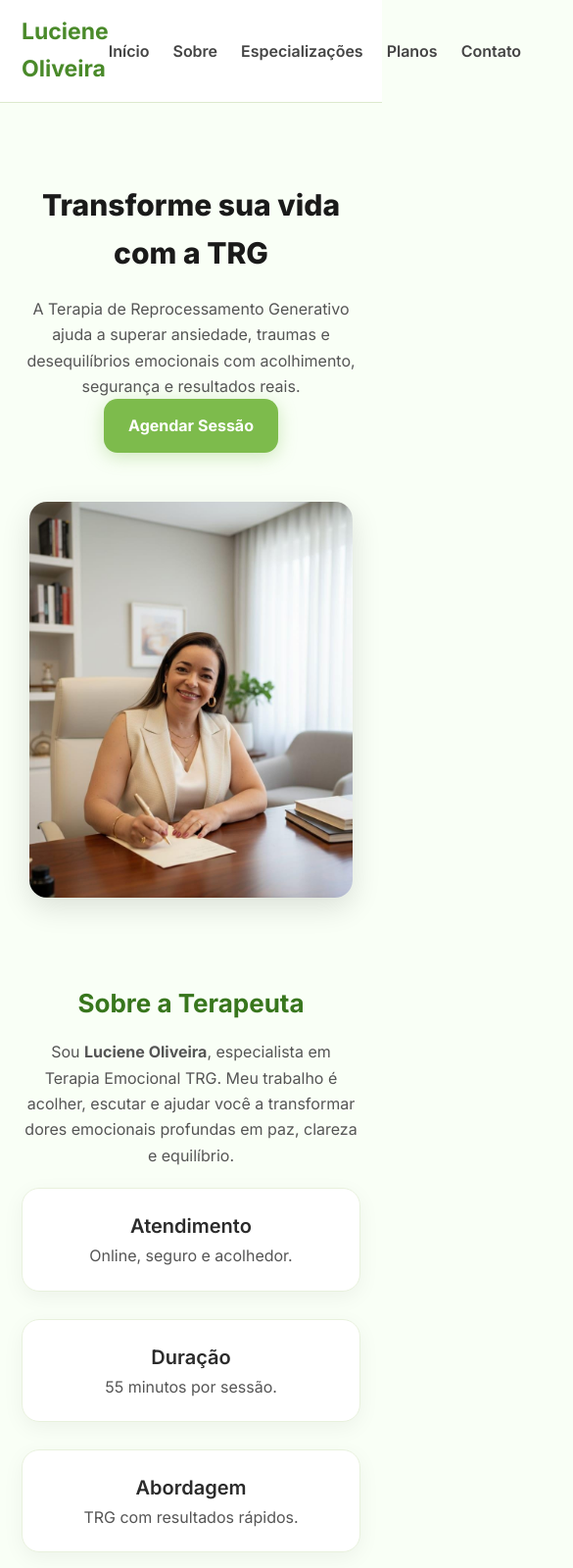
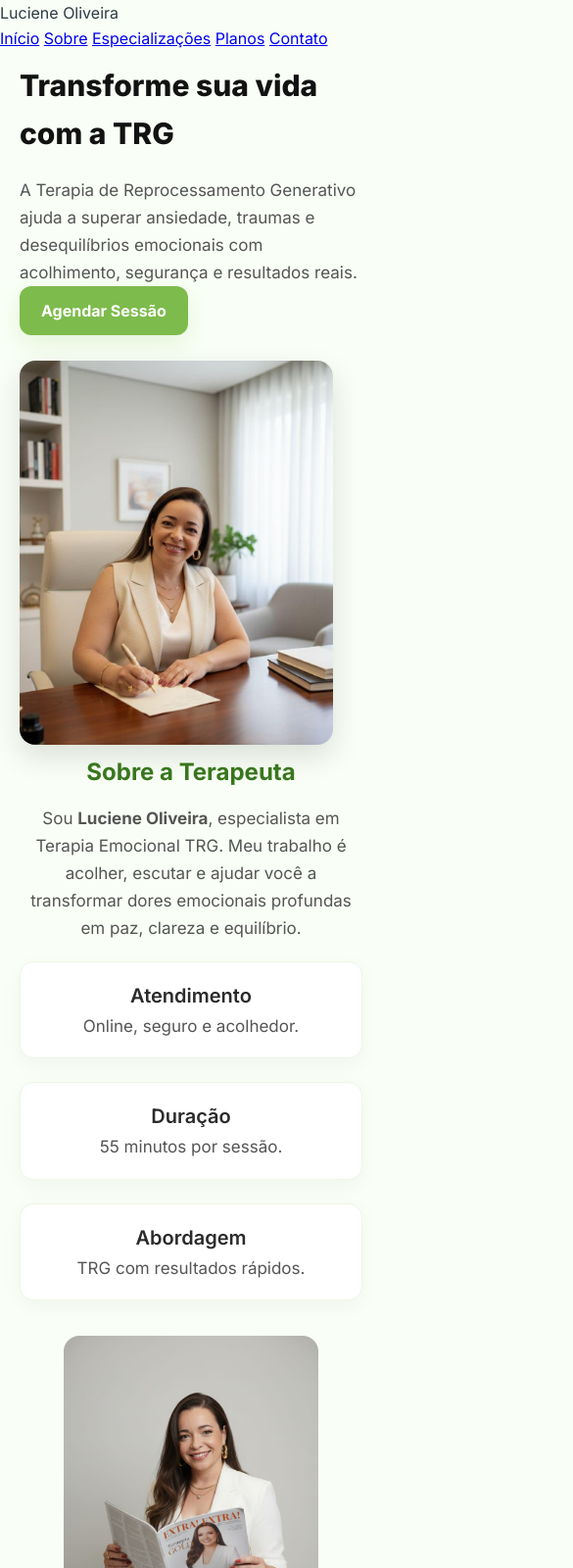
Before and after one commit to henriq-ycler-js/Luciene-terapeuta, a website: page index.html in a window 390 px wide. Shown: the top 1600 px of the page at 98% size, 585 px wide, since content can reach past the window. Drawn offline with Linux system fonts and the light colour scheme.

Commit message:
Atualizar o style.css

```diff
--- a/style.css
+++ b/style.css
@@ -1,240 +1,109 @@
+
+
 /* RESET GLOBAL */
-* {
-    margin: 0;
-    padding: 0;
-    box-sizing: border-box;
-}
+*{margin:0;padding:0;box-sizing:border-box}
+html{scroll-behavior:smooth}
+body{font-family:'Inter',Arial,sans-serif;background:#f9fff6;color:#2e3a45;line-height:1.65;-webkit-font-smoothing:antialiased}
 
-html {
-    scroll-behavior: smooth;
-}
+/* CONTAINERS */
+.container{max-width:1100px;margin:0 auto;padding:0 20px}
+section{max-width:1100px;margin:80px auto;padding:0 22px}
 
-body {
-    font-family: 'Inter', Arial, sans-serif;
-    background: #f9fff6;
-    color: #2e3a45;
-    line-height: 1.65;
-}
-
-/* CONTAINERS GERAIS */
-section {
-    max-width: 1100px;
-    margin: 80px auto;
-    padding: 0 22px;
-}
-
-/* TÍTULOS */
-h1 {
-    font-size: 44px;
-    font-weight: 800;
-    color: #1a1a1a;
-    margin-bottom: 18px;
-}
-
-h2 {
-    font-size: 32px;
-    font-weight: 700;
-    color: #38761d;
-    margin-bottom: 14px;
-}
-
-h3 {
-    font-size: 20px;
-    font-weight: 600;
-    color: #2b2b2b;
-}
-
-p {
-    font-size: 17px;
-    color: #555;
-}
-
-/* ANIMAÇÃO */
-.fade {
-    opacity: 0;
-    transform: translateY(25px);
-    animation: fadeUp 0.9s ease forwards;
-}
-@keyframes fadeUp {
-    to { opacity: 1; transform: translateY(0); }
-}
+/* TIPOGRAFIA */
+h1{font-size:44px;font-weight:800;color:#121212;margin-bottom:18px}
+h2{font-size:32px;font-weight:700;color:#38761d;margin-bottom:14px}
+h3{font-size:20px;font-weight:600;color:#2b2b2b}
+p{font-size:17px;color:#555}
 
 /* CABEÇALHO */
-header {
-    position: sticky;
-    top: 0;
-    background: rgba(255,255,255,0.92);
-    backdrop-filter: blur(14px);
-    border-bottom: 1px solid #dce9cd;
-    padding: 14px 0;
-    z-index: 20;
+.header {
+  position:sticky;top:0;background:rgba(255,255,255,0.94);backdrop-filter:blur(12px);border-bottom:1px solid #e6f0de;z-index:40;
 }
+.header .container-flex{display:flex;align-items:center;justify-content:space-between;padding:14px 22px;max-width:1100px;margin:0 auto}
+.logo{font-weight:700;color:#3f7f2d;font-size:20px}
 
-header .container-flex {
-    max-width: 1100px;
-    margin: auto;
-    padding: 0 22px;
-    display: flex;
-    justify-content: space-between;
-    align-items: center;
-}
+/* NAV DESKTOP */
+.nav-desktop{display:flex;gap:20px}
+.nav-desktop a{color:#444;text-decoration:none;font-weight:600;padding:7px 6px;border-radius:8px;transition:.18s}
+.nav-desktop a:hover{color:#2f6f1f;background:rgba(127,179,88,0.07)}
 
-.header-left span {
-    font-size: 23px;
-    font-weight: 700;
-    color: #4a8a2a;
-}
+/* HAMBURGER (mobile) */
+.hamburger{display:none;cursor:pointer;width:44px;height:44px;border-radius:10px;align-items:center;justify-content:center}
+.hamburger .bar{width:22px;height:2px;background:#2f6f1f;display:block;position:relative;transition:transform .2s}
+.hamburger .bar::before,.hamburger .bar::after{content:"";position:absolute;left:0;right:0;height:2px;background:#2f6f1f}
+.hamburger .bar::before{top:-7px}
+.hamburger .bar::after{bottom:-7px}
 
-/* MENU */
-header nav {
-    display: flex;
-    gap: 24px;
-}
-
-header nav a {
-    text-decoration: none;
-    color: #444;
-    font-weight: 600;
-    transition: .25s;
-}
-
-header nav a:hover {
-    color: #4a8a2a;
-    transform: translateY(-1px);
-}
+/* SIDEBAR MOBILE */
+.sidebar { position: fixed; right: -320px; top:0; width:320px; height:100vh; background:#fff; box-shadow:-18px 0 40px rgba(0,0,0,0.08); transition:right .28s; z-index:50; padding:28px;}
+.sidebar.open{right:0}
+.sidebar .close{display:flex;justify-content:flex-end}
+.sidebar nav{display:flex;flex-direction:column;gap:16px;margin-top:12px}
+.sidebar a{color:#1f4f15;text-decoration:none;font-weight:700;padding:10px;border-radius:10px}
+.sidebar a:hover{background:#f2fbec}
 
 /* BOTÕES */
-.btn {
-    display: inline-block;
-    padding: 14px 25px;
-    background: #7DBB4C;
-    color: white;
-    font-weight: 700;
-    border-radius: 14px;
-    text-decoration: none;
-    box-shadow: 0 4px 18px rgba(125,187,76,0.35);
-    transition: .25s ease;
-}
-
-.btn:hover {
-    background: #4a8a2a;
-    box-shadow: 0 6px 22px rgba(74,138,42,0.4);
-    transform: translateY(-2px);
-}
-
-/* GRID FLEXÍVEL */
-.grid, .contato-grid {
-    display: grid;
-    grid-template-columns: repeat(auto-fit, minmax(280px,1fr));
-    gap: 28px;
-}
+.btn{display:inline-block;padding:12px 22px;background:#7DBB4C;color:#fff;border-radius:12px;text-decoration:none;font-weight:700;box-shadow:0 8px 26px rgba(125,187,76,0.18);transition:all .18s}
+.btn:hover{transform:translateY(-3px);background:#4a8a2a}
 
 /* BANNER */
-.banner {
-    display: grid;
-    grid-template-columns: 1fr 440px;
-    gap: 50px;
-    align-items: center;
+.banner{display:grid;grid-template-columns:1fr 440px;gap:40px;align-items:center;padding-top:10px}
+.banner img{width:100%;border-radius:16px;box-shadow:0 12px 30px rgba(0,0,0,0.12);object-fit:cover}
+
+/* SOBRE / CARDS */
+.sobre{display:flex;gap:36px;align-items:center}
+.sobre img{width:320px;border-radius:16px}
+.grid{display:grid;grid-template-columns:repeat(auto-fit,minmax(240px,1fr));gap:24px;margin-top:18px}
+.card{background:#fff;padding:18px;border-radius:14px;border:1px solid #eef6e7;box-shadow:0 6px 22px rgba(0,0,0,0.04);transition:transform .2s}
+.card:hover{transform:translateY(-6px)}
+
+/* PLANOS - layout */
+.plano{display:flex;justify-content:space-between;align-items:center;padding:20px;border-radius:14px;background:#fff;border:1px solid #eaf4df;box-shadow:0 8px 28px rgba(0,0,0,0.04);margin-top:18px}
+.plano .price{font-weight:800;font-size:22px;color:#213e16}
+.plano .meta{color:#6b6b6b}
+
+/* FORMULÁRIO PREMIUM (TYPE 2) */
+.form-wrap{max-width:680px;margin:18px auto 0;padding:22px;border-radius:14px;background:#fff;border:1px solid #eaf4df;box-shadow:0 10px 30px rgba(0,0,0,0.05)}
+.field{position:relative;margin-bottom:16px}
+.field input[type="text"], .field input[type="tel"], .field input[type="date"], .field input[type="time"], .field textarea, .field select{
+  width:100%;padding:14px 14px;border-radius:10px;border:1px solid #e6efd8;background:transparent;font-size:15px;outline:none;transition:box-shadow .12s
 }
+.field input:focus, .field textarea:focus, .field select:focus{box-shadow:0 6px 18px rgba(125,187,76,0.12);border-color:#cfe7ba}
+.field label{position:absolute;left:14px;top:12px;font-size:13px;color:#7b7b7b;pointer-events:none;transition:all .14s}
+.field input:not(:placeholder-shown)+label,
+.field textarea:not(:placeholder-shown)+label,
+.field select:not([value=""])+label{transform:translateY(-30px);font-size:12px;color:#3e6f20}
 
-.banner img {
-    width: 100%;
-    border-radius: 18px;
-    box-shadow: 0 10px 30px rgba(0,0,0,0.12);
-    object-fit: cover;
-}
+/* ÍCONES à esquerda */
+.field.icon input, .field.icon select, .field.icon textarea {padding-left:44px}
+.field.icon::before{content: attr(data-icon); position:absolute;left:12px;top:12px;font-size:16px;color:#4a8a2a}
 
-/* SOBRE */
-.sobre {
-    display: flex;
-    gap: 40px;
-    align-items: center;
-}
+/* TEXTAREA pequeno */
+.field textarea{min-height:96px;resize:vertical;padding-top:18px}
 
-.sobre img {
-    width: 330px;
-    border-radius: 18px;
-    box-shadow: 0 8px 26px rgba(0,0,0,0.10);
-}
+/* FORM FOOTER */
+.form-actions{display:flex;justify-content:space-between;align-items:center;gap:12px;margin-top:4px}
+.coupon{background:#f6fff2;padding:10px;border-radius:10px;border:1px dashed #dfeeda;color:#3d6f1f;font-weight:600}
 
-/* ESPECIALIZAÇÃO */
-.especial-card {
-    display: flex;
-    gap: 45px;
-    align-items: center;
-}
-
-.especial-card img {
-    width: 240px !important;
-    border-radius: 18px;
-    box-shadow: 0 8px 26px rgba(0,0,0,0.10);
-}
-
-/* CARDS */
-.card {
-    background: white;
-    padding: 22px;
-    border-radius: 18px;
-    border: 1px solid #e8f1dd;
-    box-shadow: 0 6px 22px rgba(0,0,0,0.05);
-    transition: .3s;
-}
-
-.card:hover {
-    transform: translateY(-4px);
-    box-shadow: 0 10px 30px rgba(0,0,0,0.08);
-}
-
-/* PLANOS */
-.plano {
-    display: flex;
-    justify-content: space-between;
-    align-items: center;
-    padding: 26px;
-    border-radius: 20px;
-    background: #fff;
-    border: 1px solid #ddecca;
-    box-shadow: 0 6px 24px rgba(0,0,0,0.05);
-    transition: .3s;
-}
-
-.plano:hover {
-    transform: translateY(-3px);
-}
+/* PAGAMENTO (simples e elegante) */
+.payment-card{max-width:700px;margin:24px auto;padding:22px;border-radius:14px;background:#fff;border:1px solid #eef6e7;box-shadow:0 12px 30px rgba(0,0,0,0.05)}
+.payment-amount{font-size:26px;font-weight:800;color:#213e16;margin-bottom:12px}
 
 /* RODAPÉ */
-footer {
-    background: #f1f9eb;
-    padding: 45px;
-    text-align: center;
-    color: #7c8974;
-    font-size: 15px;
-    border-top: 1px solid #dce9cd;
-    margin-top: 60px;
-}
+footer{background:#f1f9eb;padding:36px;text-align:center;color:#6f7f63;border-top:1px solid #e6f0de;margin-top:48px;border-radius:6px 6px 0 0}
 
 /* RESPONSIVO */
-@media(max-width: 900px) {
-    .banner { grid-template-columns: 1fr; text-align: center; }
-    .banner img { max-width: 330px; margin: auto; }
-
-    .sobre { flex-direction: column; text-align: center; }
-    .sobre img { width: 290px; }
-
-    .especial-card { flex-direction: column; text-align: center; }
-    .especial-card img { width: 220px !important; }
-
-    h1 { font-size: 36px; }
+@media(max-width:920px){
+  .banner{grid-template-columns:1fr;gap:26px}
+  .sobre{flex-direction:column;text-align:center}
+  .sobre img{width:260px}
+  .nav-desktop{display:none}
+  .hamburger{display:flex}
 }
-
-@media(max-width: 500px) {
-    h1 { font-size: 30px; }
-    h2 { font-size: 26px; }
-    p { font-size: 16px; }
-
-    .plano {
-        flex-direction: column;
-        gap: 16px;
-        text-align: left;
-    }
+@media(max-width:520px){
+  h1{font-size:30px}
+  h2{font-size:24px}
+  .form-wrap{padding:16px}
+  .banner img{max-width:320px;margin:0 auto}
+  .sidebar{width:100%}
 }
```
